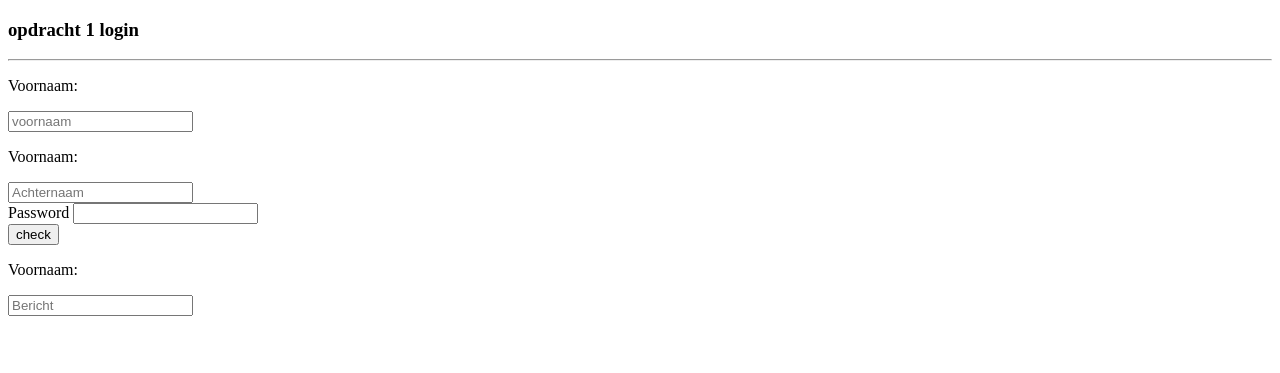
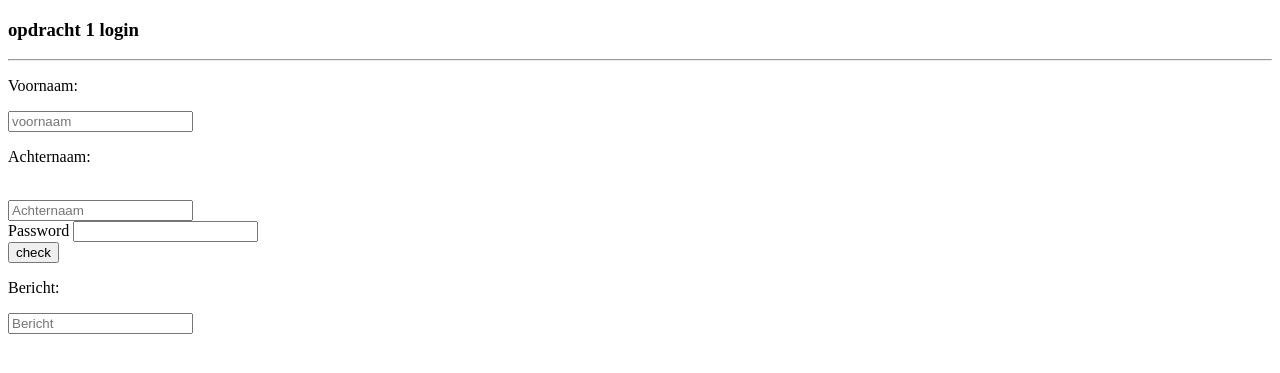
Before and after one commit to EmreCali93/jaar2opdrachtenp1, a PHP site: the page made by login formulier.php in a window 1280 px wide. Shown: the top 373 px of the page. Run offline with PHP 8.4, Linux system fonts and the light colour scheme.

Commit message:
Text aangepast

```diff
--- a/login formulier.php
+++ b/login formulier.php
@@ -10,13 +10,13 @@
 	<form action="" method="POST">
 		<p>Voornaam:</p>
 		<input type="text" name="voornaam" placeholder="voornaam"><br>
-		<p>Voornaam:</p>
+		<p>Achternaam:</p><br>
 		<input type="text" name="Achternaam" placeholder="Achternaam"><br>
 		<label>Password
 			<input type="text" name="password"><br>
 		</label>
 		<input type="submit" name="login-btn" value="check">
-		<p>Voornaam:</p>
+		<p>Bericht:</p>
 		<input type="text" name="Bericht" placeholder="Bericht"><br>
 	</form>
 
```
